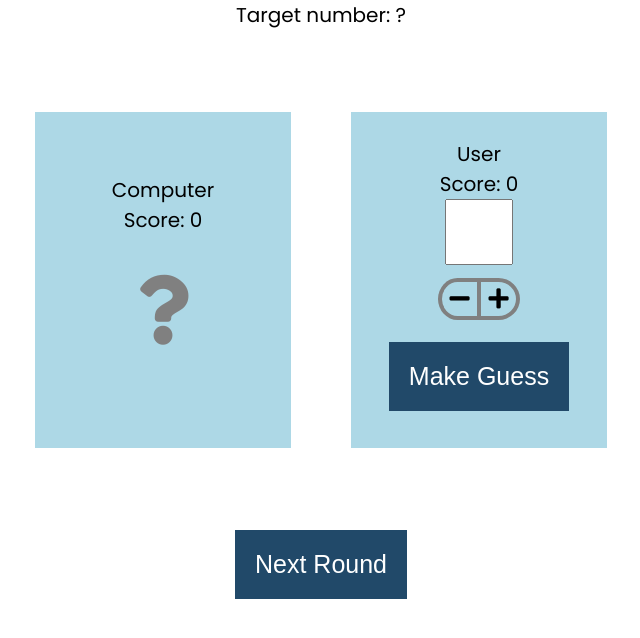
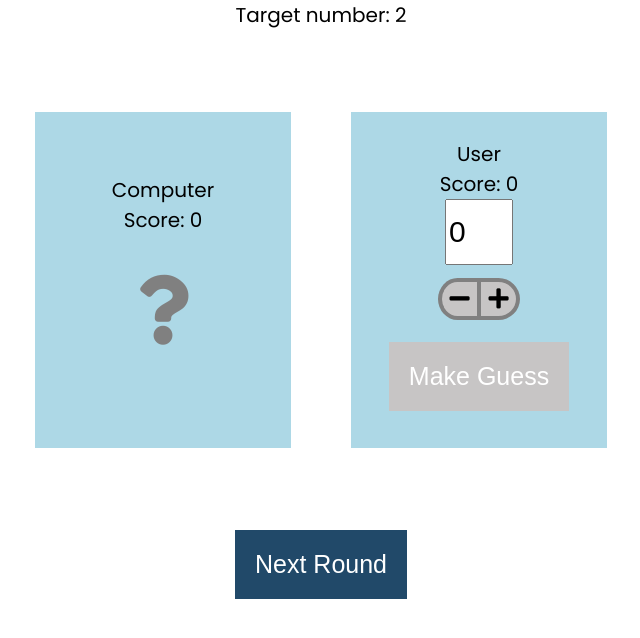
Before and after one commit to bartoginski/number-guesser, a plain HTML site: page index.html in a window 1280 px wide. Both pictures are taken after a click on the button "Make Guess". Shown: the part 158-796 px from the top of the page, without its empty margins (319-959 px from the left). Drawn offline with Linux system fonts and the light colour scheme; a web font is replaced by a local one.

Commit message:
display target score

```diff
--- a/game.js
+++ b/game.js
@@ -1,10 +1,10 @@
 // consts DOM
 
 const roundHeader = document.querySelector(".round-header");
-const targetNumber = document.querySelector(".targer-num");
+const targetNumber = document.querySelector(".target-num");
 const addButton = document.querySelector(".add");
 const substrButton = document.querySelector(".substr");
-
+const divButtons = document.querySelector(".buttons");
 //scores
 const userScore = document.querySelector(".user-score");
 const computerScore = document.querySelector(".computer-score");
@@ -16,11 +16,19 @@ const roundButton = document.querySelector(".next-round");
 //user input
 const userInput = document.querySelector("#user-number");
 
+//reset input
+userInput.value = 0;
+
 //generate random number 0 - 9
 
 function getNumber() {
     let randomNum = Math.floor(Math.random() * 8 + 1);
     return randomNum;
+}
+
+function computerChoice() {
+    let computerNum = Math.floor(Math.random() * 8 + 1);
+    return computerNum;
 }
 
 //buttons
@@ -31,3 +39,20 @@ addButton.addEventListener("click", () => {
 substrButton.addEventListener("click", () => {
     userInput.stepDown(1);
 });
+
+function makeGuess() {
+    //variables
+    let computerInput = computerChoice();
+    let userNumber = userInput.value;
+    let winNumber = getNumber();
+    console.log(computerInput, userNumber, winNumber);
+    //disable buttons
+    guessButton.disabled = true;
+    guessButton.classList.add("disable-btn");
+    addButton.classList.add("disable-btn");
+    substrButton.classList.add("disable-btn");
+    //change value header
+    targetNumber.innerText = `Target number: ${winNumber}`;
+}
+
+guessButton.addEventListener("click", makeGuess);
--- a/game_style.css
+++ b/game_style.css
@@ -97,6 +97,10 @@ button {
     text-align: center;
     cursor: pointer;
 }
+.disable-btn {
+    background-color: #c7c5c5;
+    cursor: auto;
+}
 
 .add {
     border-top-right-radius: 50%;
@@ -109,11 +113,11 @@ button {
     border-bottom-left-radius: 50%;
 }
 .add:hover {
-    background-color: rgb(190, 189, 189);
+    background-color: #c7c5c5;
 }
 
 .substr:hover {
-    background-color: rgb(190, 189, 189);
+    background-color: #c7c5c5;
 }
 
 .make-guess {
```
